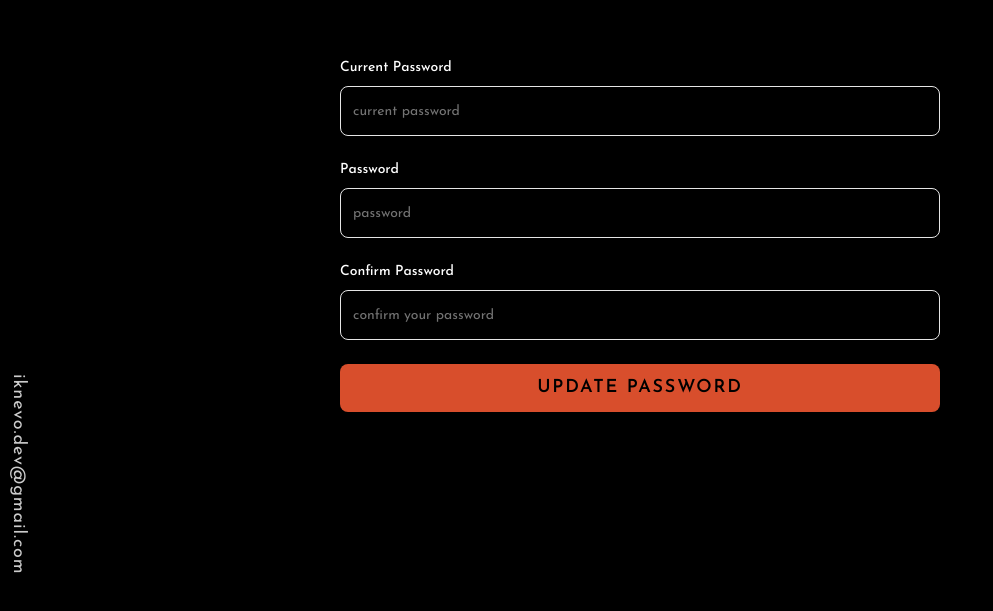
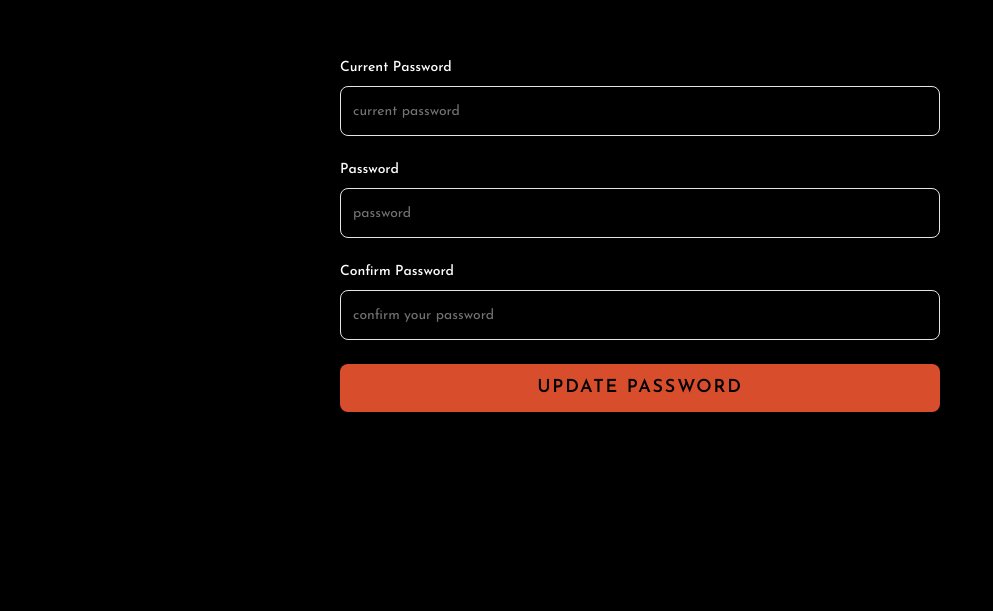
Before and after one commit to iknevo/nevo.dev, a Next.js app: page /admin/update-password in a window 1280 px wide. Shown: the part 165-776 px from the top of the page, without its empty margins (0-993 px from the left). Built offline with nearby package versions, Linux system fonts and the light colour scheme; no server answers; what hono would draw is missing.

Commit message:
hydration fixes

```diff
--- a/src/app/(home)/layout.tsx
+++ b/src/app/(home)/layout.tsx
@@ -1,9 +1,11 @@
+import Cursor from "@/src/components/cursor";
 import Footer from "@/src/components/footer";
 import Navbar from "@/src/components/navbar";
 import ParticleBackground from "@/src/components/particle-background";
 import Preloader from "@/src/components/preloader";
 import ScrollButton from "@/src/components/scroll-button";
 import ScrollProgressIndicator from "@/src/components/scroll-progress-indicator";
+import StickyEmail from "@/src/components/sticky-email";
 import "@/src/styles/globals.css";
 import "lenis/dist/lenis.css";
 
@@ -19,6 +21,8 @@ export default function Layout({ children }: Props) {
       <Footer />
       <ScrollProgressIndicator />
       <Preloader />
+      <Cursor />
+      <StickyEmail />
       <ParticleBackground />
       <div className="container relative">
         <div className="hidden absolute bottom-5 -right-30 xl:block">
--- a/src/app/layout.tsx
+++ b/src/app/layout.tsx
@@ -1,5 +1,3 @@
-import Cursor from "@/src/components/cursor";
-import StickyEmail from "@/src/components/sticky-email";
 import Providers from "@/src/providers/providers";
 import "@/src/styles/globals.css";
 import { Analytics } from "@vercel/analytics/next";
@@ -46,8 +44,6 @@ export default function RootLayout({
             <Providers>{children}</Providers>
           </main>
         </ReactLenis>
-        <Cursor />
-        <StickyEmail />
         <Analytics />
       </body>
     </html>
--- a/src/styles/globals.css
+++ b/src/styles/globals.css
@@ -5,7 +5,6 @@
 
 *,
 body {
-  /* cursor: none; */
   -ms-overflow-style: none;
   scrollbar-width: none;
 }
```
